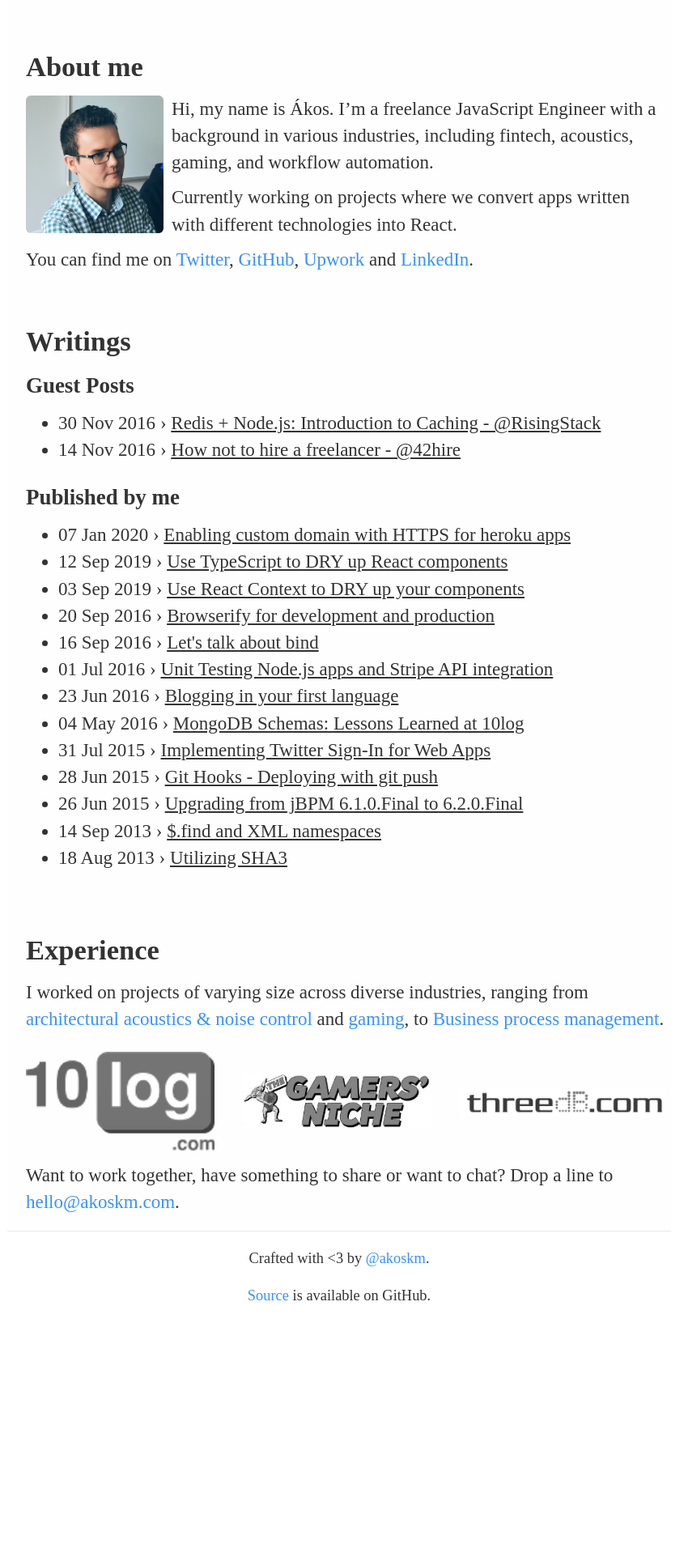
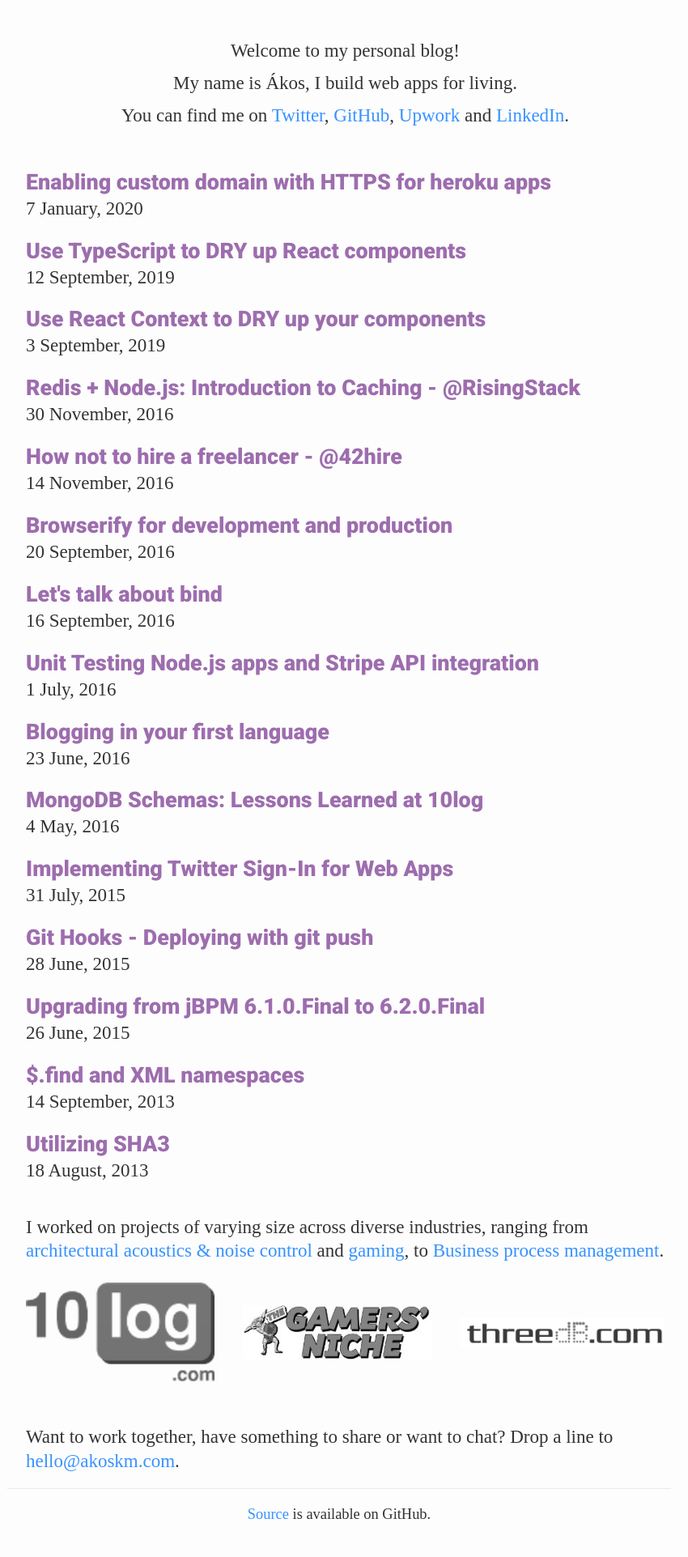
Before and after one commit to akoskm/akoskm.github.io, a Jekyll site: the page built from index.html, in a window 1280 px wide. Shown: the whole page at 81% size, without its empty margins (221-1071 px from the left). Built offline with Jekyll 4.4.1, drawn with Linux system fonts in a browser that asks for light colours; nearby versions of some CDN libraries; some web fonts are replaced; comment, search, counter and statistics services are not loaded; before the commit the page ends 1654 px from its top, so only the background shows below that.

Commit message:
update styling

```diff
--- a/_includes/footer.html
+++ b/_includes/footer.html
@@ -1,4 +1,3 @@
 <footer>
-  <div>Crafted with &lt3 by <a href="https://twitter.com/akoskm">@akoskm</a>.</div>
   <div><a href="https://github.com/akoskm/akoskm.github.io">Source</a> is available on GitHub.</div>
 </footer>
--- a/_layouts/default.html
+++ b/_layouts/default.html
@@ -9,7 +9,8 @@
         <link rel="icon" type="image/png" sizes="32x32" href="/favicon-32x32.png">
         <link rel="icon" type="image/png" sizes="16x16" href="/favicon-16x16.png">
         <link rel="manifest" href="/site.webmanifest">
-        <link href="https://fonts.googleapis.com/css?family=Rasa:300,700" rel="stylesheet">
+        <link href="https://fonts.googleapis.com/css?family=Roboto:900&display=swap" rel="stylesheet">
+        <link href="https://fonts.googleapis.com/css?family=Rasa:300" rel="stylesheet">
         <link rel="stylesheet" href="/assets/css/default.css">
         <script>
           (function(i,s,o,g,r,a,m){i['GoogleAnalyticsObject']=r;i[r]=i[r]||function(){
@@ -29,10 +30,10 @@
             font-style: normal;
             font-weight: 300;
             color: #333;
-            background-color: #fff;
+            background-color: #fdfdfd;
             margin: 0;
             padding: 0;
-            line-height: 1.4444444444444444;
+            line-height: 1.3;
             -webkit-font-smoothing: antialiased;
           }
 
@@ -48,10 +49,6 @@
 
           body ul, ol {
             margin-top: 0px;
-          }
-
-          h3 {
-            margin: 0 0 10px 0;
           }
 
           .wrapper {
@@ -101,71 +98,48 @@
           /*main-container and posts*/
           div.main-container {
             padding: 8px;
-            background-color: #FEFEFE;
           }
 
-          div.main-container h1 {
-            margin: 50px 0 10px 0px;
+          .post-header {
+            padding-bottom: 20;
           }
 
-          div.main-container h1 span.post-title {
+          .post-title a {
+            font-family: 'Roboto', sans-serif;
             padding: 0;
-            font-weight: 700;
+            font-weight: 800;
             font-size: 1em;
+            color: #9D6DAE;
           }
 
-          @media screen and (max-width: 320px) {
-            div.main-container h1 span.post-title {
-              padding: 0;
-              font-weight: 700;
-              font-size: 1em;
-            }
+          .post-title h3 {
+            margin: 0;
           }
 
-          div.main-container span.post-title > a {
-            color: #333;
+          .post-title h1 {
+            margin: 0;
           }
 
           div.main-container h2 {
             font-size: 1.2em;
           }
 
-          div.main-container ul.posts span.post-title > a {
-            font-weight: normal;
-            text-decoration: underline;
+          .post-header {
+            padding-bottom: 20px;
+          }
+
+          .post-header:last-of-type {
+            padding: 0;
+          }
+
+          section {
+            margin-top: 40px;
           }
 
           span.post-date {
             display: block;
-            font-style: italic;
           }
 
-          @media screen and (max-width: 800px) {
-            span.post-date {
-              margin-left: 40px;
-            }
-          }
-
-          /*navigation*/
-          div.navigation-container {
-            width: 100%;
-            text-align: center;
-            padding: 15px 0px 15px 0px;
-            border-bottom: 1px solid #eaeaea;
-            text-transform: uppercase;
-          }
-
-          div.navigation-container span.separator {
-            font-size: 1.3em;
-          }
-
-          div.navigation-container a {
-            padding: 20px;
-            font-size: 1em;
-            color: #333;
-          }
-
-          /*footer*/
           footer {
             border-top: 1px solid #eaeaea;
             padding: 20px 0px 20px 0px;
@@ -184,19 +158,6 @@
 
           img {
             width: 100%;
-          }
-
-          img.me {
-            margin: 0px 10px 10px 0px;
-            float: left;
-            border-radius: 6px;
-            width: 170px;
-          }
-
-          @media screen and (max-width: 448px) {
-            img.me {
-              width: 80px;
-            }
           }
 
           img.img-responsive {
@@ -283,29 +244,6 @@
           [class*='col-']:last-of-type {
             padding-right: 0;
           }
-
-          nav.post {
-            display: block;
-            position: fixed;
-            z-index: 99999;
-            top: 10px;
-            left: 20px;
-            font-size: 10em;
-          }
-          nav.post > a {
-            color: #222;
-          }
-
-          @media screen and (max-width: 1000px) {
-            nav.post {
-              left: 0px;
-              top: 0px;
-              width: 100%;
-              font-size: 1em;
-              background:#eaeaea;
-              padding: 0 0 0 10px;
-            }
-          }
         </style>
     </head>
     <body>
--- a/index.html
+++ b/index.html
@@ -6,78 +6,41 @@
   <div class="align">
     <div class="grid">
       <div class="col-1">
-        <h1>
-          <span class="post-title">About me</span>
-        </h1>
-      </div>
-    </div>
-    <div class="grid">
-      <div class="col-1">
-        <img src="assets/img/me.png" class="me"></img>
-        <p>Hi, my name is Ákos. I’m a freelance JavaScript Engineer with a background in various industries, including fintech, acoustics, gaming, and workflow automation.</p>
-        <p>Currently working on projects where we convert apps written with different technologies into React.</p>
-        <p>You can find me on <a href="https://twitter.com/akoskm">Twitter</a>, <a href="https://github.com/akoskm">GitHub</a>, <a href="https://www.upwork.com/o/profiles/users/_~012ad77c4b0d832a53/">Upwork</a> and <a href="https://www.linkedin.com/in/akoskm">LinkedIn</a>.</p>
+        <center>
+          <p>Welcome to my personal blog!</p>
+          <p>My name is Ákos, I build web apps for living.</p>
+          <p>You can find me on <a href="https://twitter.com/akoskm">Twitter</a>, <a href="https://github.com/akoskm">GitHub</a>, <a href="https://www.upwork.com/o/profiles/users/_~012ad77c4b0d832a53/">Upwork</a> and <a href="https://www.linkedin.com/in/akoskm">LinkedIn</a>.</p>
+        </center>
       </div>
     </div>
   </div>
 </section>
 <section class="posts">
-  <div class="align">
-    <div class="grid">
-      <div class="col-1">
-        <h1>
-          <span class="post-title">Writings</span>
-        </h1>
-      </div>
-    </div>
-  </div>
-  <div class="align">
-    <div class="grid">
-      <div class="col-1">
-        <h3>Guest Posts</h3>
-        <ul class="posts">
-          {% for post in site.posts %}
-              {% if post.draft == false and post.type == "3rdparty" %}
-                <li>
-                    <span>{{ post.date | date_to_string }}</span>
-                    <span class="seperator"> &rsaquo; </span>
-                    <span class="post-title">
-                        <a href="{{ post.redirect }}">{{ post.title }}</a>
-                    </span>
-                </li>
+  <div class="grid">
+    <div class="col-1">
+      {% for post in site.posts %}
+        {% if post.draft == false %}
+        <div class="post-header">
+            <span class="post-title">
+              <h3>
+              {% if post.type == "post"%}
+                <a href="{{ post.url }}">
               {% endif %}
-            {% endfor %}
-        </ul>
-      </div>
-    </div>
-    <div class="grid">
-      <div class="col-1">
-        <h3>Published by me</h3>
-        <ul class="posts">
-            {% for post in site.posts %}
-              {% if post.draft == false and post.type != "3rdparty"%}
-                <li>
-                    <span>{{ post.date | date_to_string }}</span>
-                    <span class="seperator"> &rsaquo; </span>
-                    <span class="post-title">
-                        <a href="{{ post.url }}">{{ post.title }}</a>
-                    </span>
-                </li>
+              {% if post.type == "3rdparty"%}
+                <a href="{{ post.redirect }}">
               {% endif %}
-            {% endfor %}
-        </ul>
-      </div>
+                  {{ post.title }}
+                </a>
+              </h3>
+            </span>
+            <span class="post-date">{{ post.date | date: "%-d %B, %Y" }}</small>
+          </div>
+        {% endif %}
+      {% endfor %}
     </div>
   </div>
 </section>
 <section class="exp">
-  <div class="grid">
-    <div class="col-1">
-      <h1>
-        <span class="post-title">Experience</span>
-      </h1>
-    </div>
-  </div>
   <div class="grid">
     <div class="col-1">
       <p>
```
Also changed, not shown: _includes/header.html (deleted, +0 -7 lines), _layouts/post.html (+10 -10 lines).
